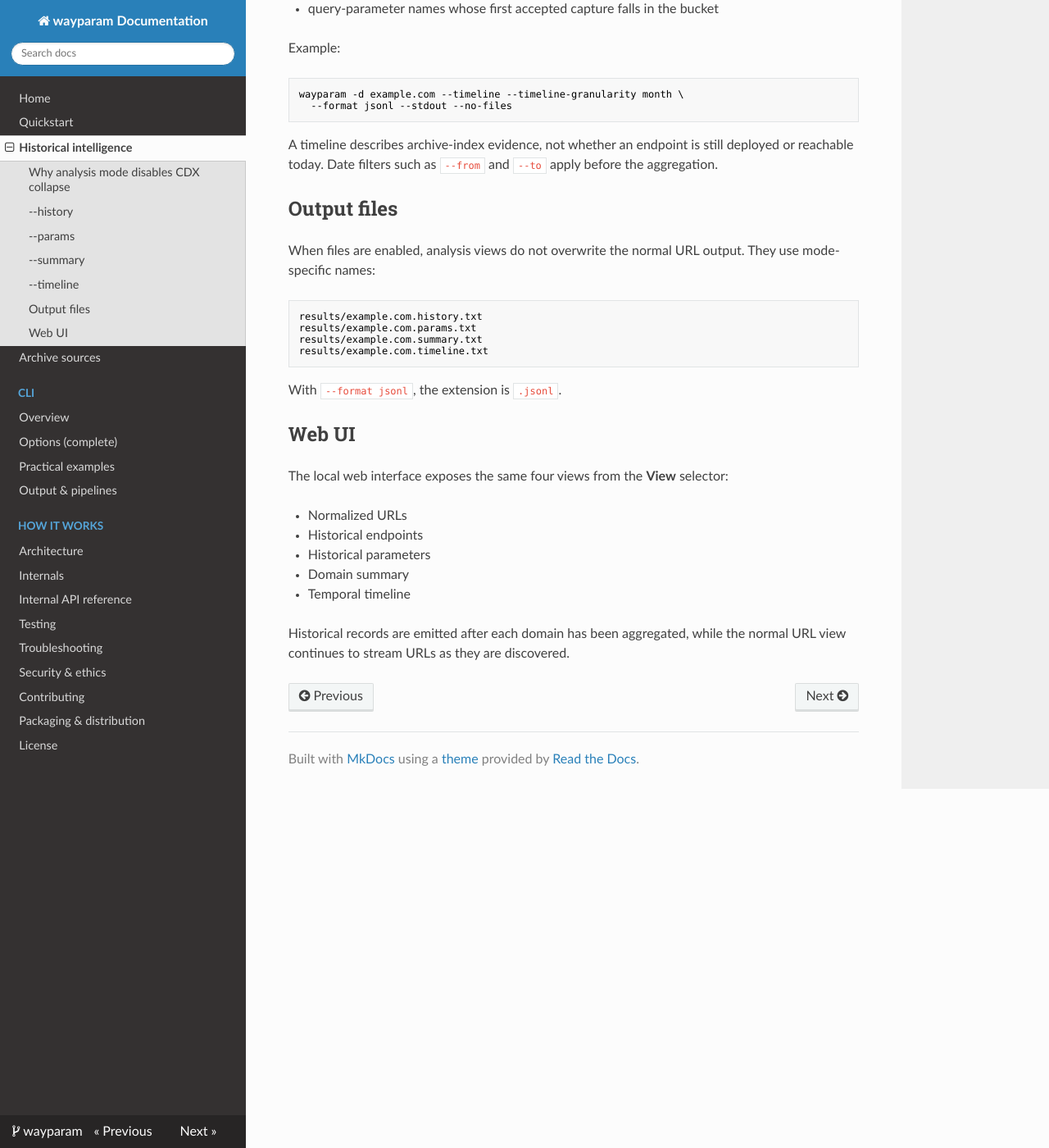
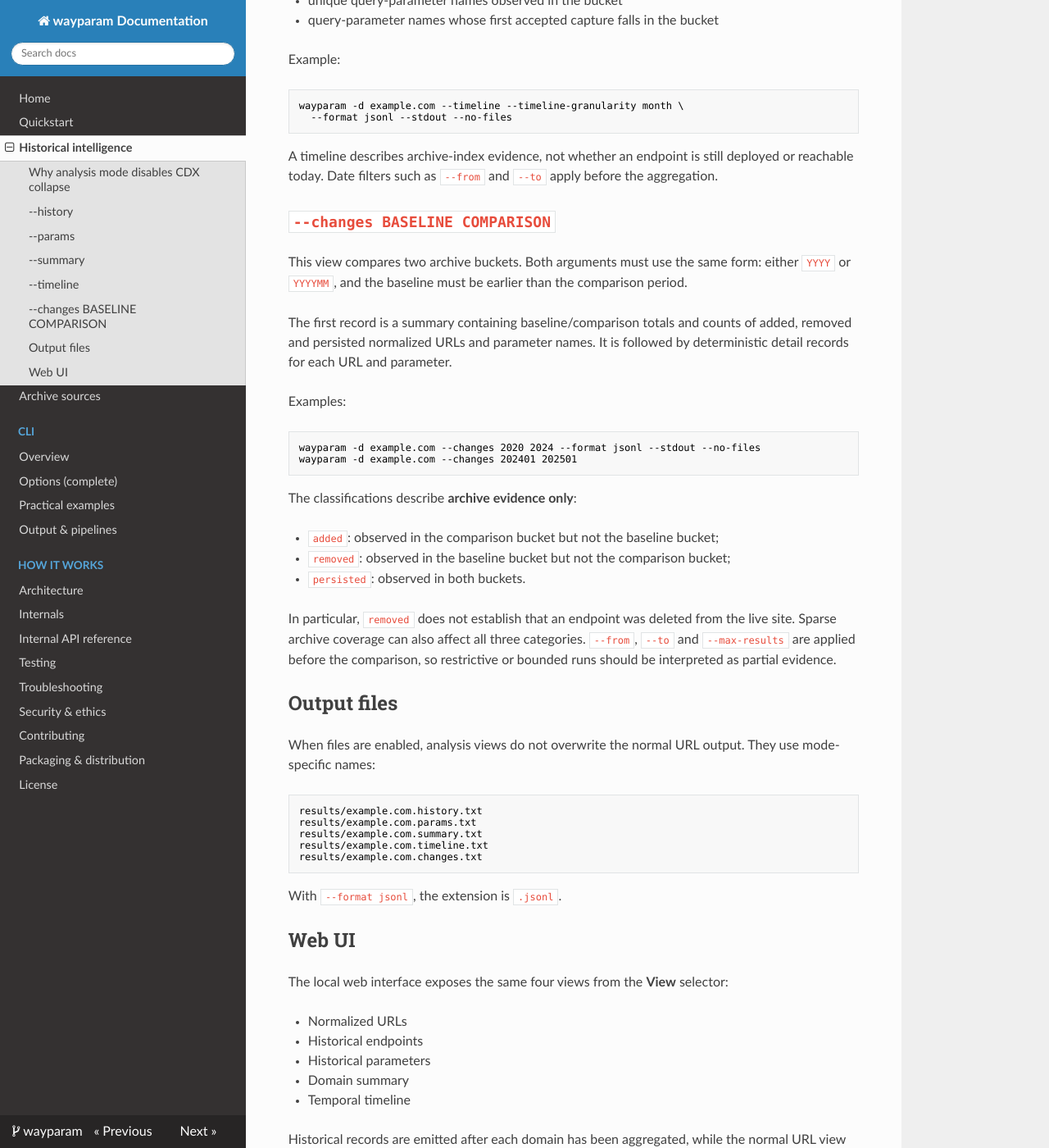
Before and after one commit to aleff-github/wayparam, an MkDocs documentation site: the page built from docs/historical-analysis.md, in a window 1280 px wide and 1400 px high, scrolled down 2587 px. Shown: the whole window at 82% size. Built offline with MkDocs 1.6.1, drawn with Linux system fonts in a browser that asks for light colours; nearby versions of some CDN libraries; some of the changed text lies outside the part shown.

Commit message:
Document temporal change semantics

````diff
--- a/docs/historical-analysis.md
+++ b/docs/historical-analysis.md
@@ -3,13 +3,14 @@
 wayparam can aggregate capture-level metadata from the Wayback CDX API instead
 of returning only normalized URLs.
 
-The four analysis views are mutually exclusive:
+The five analysis views are mutually exclusive:
 
 ```bash
 wayparam -d example.com --history
 wayparam -d example.com --params
 wayparam -d example.com --summary
 wayparam -d example.com --timeline
+wayparam -d example.com --changes 2020 2024
 ```
 
 They work with the normal filtering, date-range, subdomain, proxy, rate-limit
@@ -129,6 +130,34 @@ A timeline describes archive-index evidence, not whether an endpoint is still
 deployed or reachable today. Date filters such as `--from` and `--to` apply
 before the aggregation.
 
+## `--changes BASELINE COMPARISON`
+
+This view compares two archive buckets. Both arguments must use the same form:
+either `YYYY` or `YYYYMM`, and the baseline must be earlier than the
+comparison period.
+
+The first record is a summary containing baseline/comparison totals and counts
+of added, removed and persisted normalized URLs and parameter names. It is
+followed by deterministic detail records for each URL and parameter.
+
+Examples:
+
+```bash
+wayparam -d example.com --changes 2020 2024 --format jsonl --stdout --no-files
+wayparam -d example.com --changes 202401 202501
+```
+
+The classifications describe **archive evidence only**:
+
+- `added`: observed in the comparison bucket but not the baseline bucket;
+- `removed`: observed in the baseline bucket but not the comparison bucket;
+- `persisted`: observed in both buckets.
+
+In particular, `removed` does not establish that an endpoint was deleted from
+the live site. Sparse archive coverage can also affect all three categories.
+`--from`, `--to` and `--max-results` are applied before the comparison,
+so restrictive or bounded runs should be interpreted as partial evidence.
+
 ## Output files
 
 When files are enabled, analysis views do not overwrite the normal URL output.
@@ -139,6 +168,7 @@ results/example.com.history.txt
 results/example.com.params.txt
 results/example.com.summary.txt
 results/example.com.timeline.txt
+results/example.com.changes.txt
 ```
 
 With `--format jsonl`, the extension is `.jsonl`.
````
